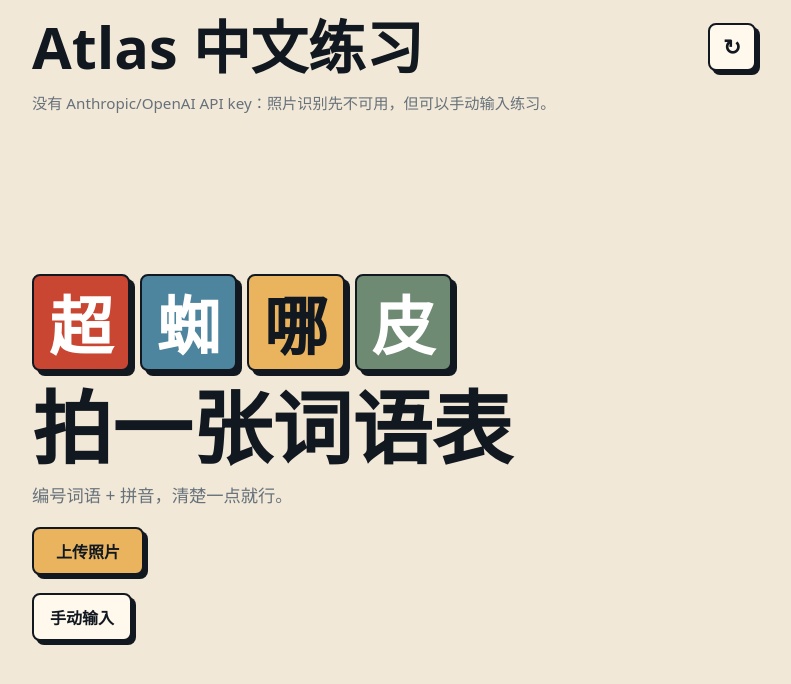
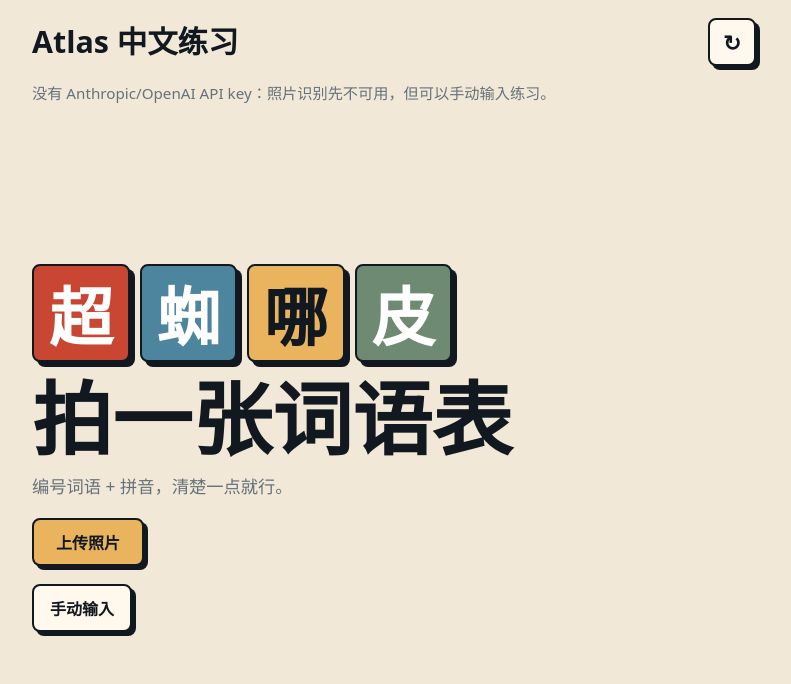
Before and after one commit to dfei2006/chinese-vocab-hero, a website: page public/index.html in a window 1280 px wide. Shown: the whole page, without its empty margins (246-1037 px from the left). Drawn offline with Linux system fonts and the light colour scheme; no server answers.

Commit message:
Shrink app header title

```diff
--- a/public/styles.css
+++ b/public/styles.css
@@ -69,8 +69,8 @@
 }
 
 h1 {
-  font-size: clamp(1.9rem, 8vw, 3.6rem);
-  line-height: 1;
+  font-size: clamp(1.25rem, 4.5vw, 1.9rem);
+  line-height: 1.05;
 }
 
 h2 {
```
